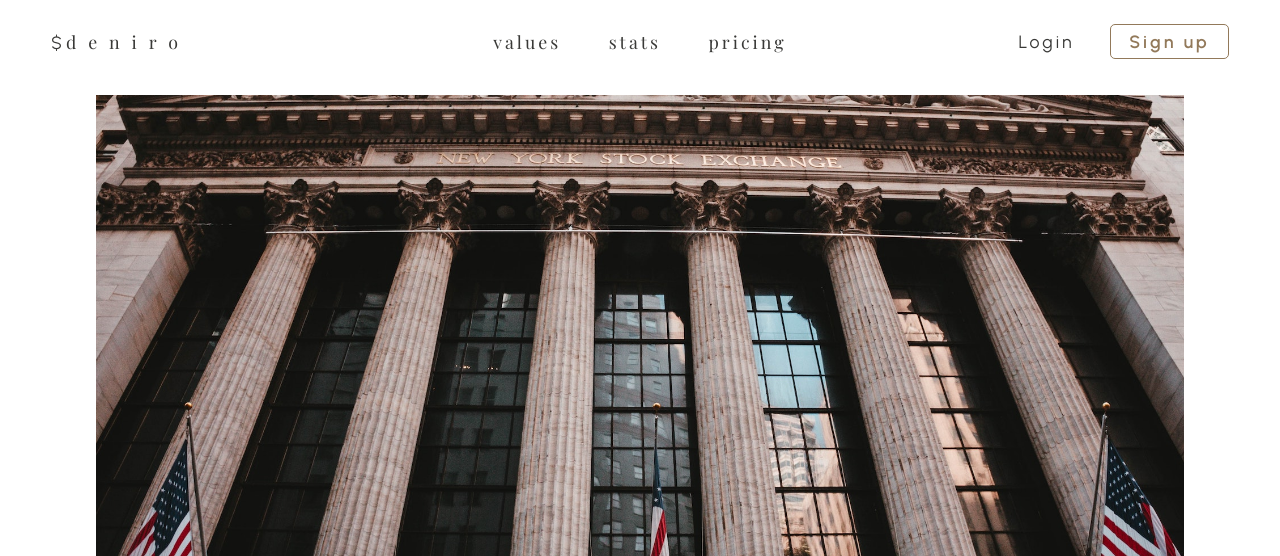
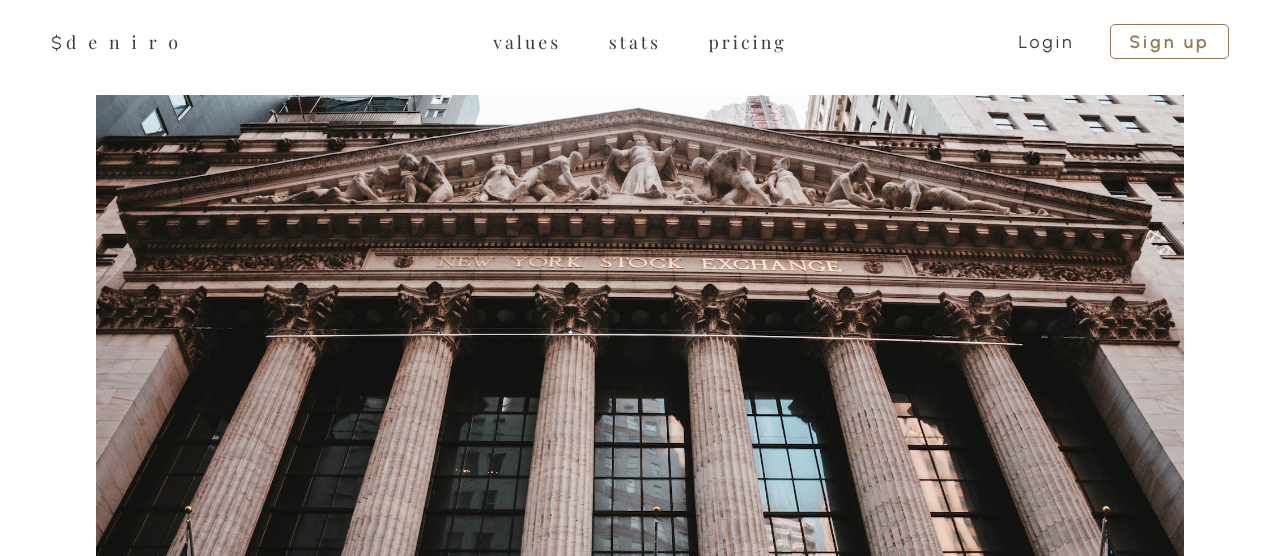
Before and after one commit to startercode-dev/dinero, a website built with Parcel: page index.html in a window 1280 px wide. Shown: the top 556 px of the page. Built offline with nearby package versions, Linux system fonts and the light colour scheme; a web font is replaced by a local one.

Commit message:
fixed img position

```diff
--- a/src/scss/modules/_hero.scss
+++ b/src/scss/modules/_hero.scss
@@ -12,8 +12,10 @@
         width: 100%;
         height: 95%;
         background-image: url('../img/hero-img.jpg');
+        background-repeat: no-repeat;
         background-size: cover;
         background-position: center;
+        background-position-y: 10%;
     }
 
     &__main {
```
